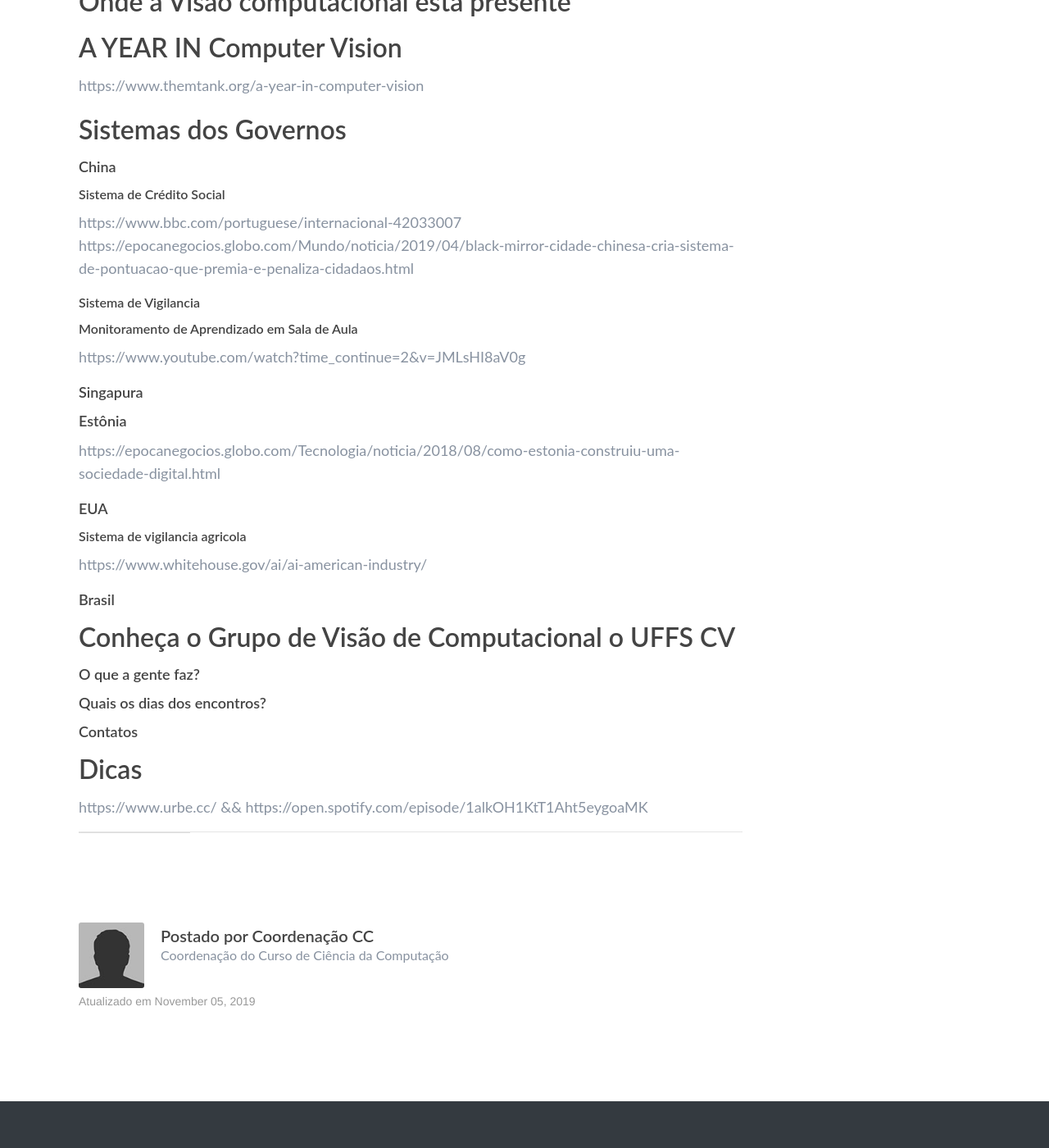
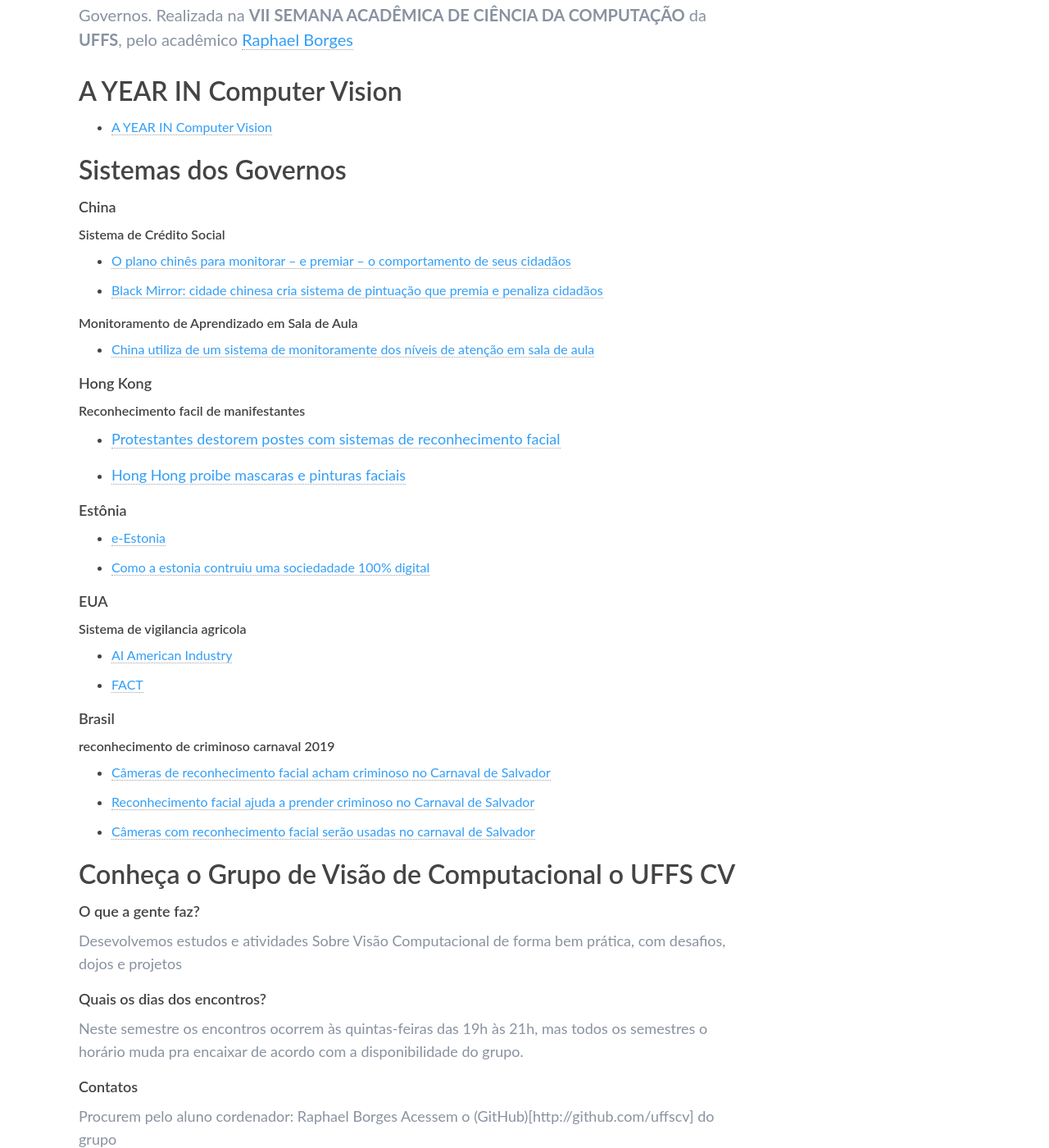
Before and after one commit to ccuffs/cc.uffs.edu.br, a Jekyll site: the page built from _posts/noticias/2019-11-05-links-palestra-visao-computacional-sacc.md, in a window 1280 px wide and 1400 px high, scrolled down 859 px. Shown: the whole window at 82% size. Built offline with Jekyll 4.4.1, drawn with Linux system fonts in a browser that asks for light colours; some of the changed text lies outside the part shown.

Commit message:
Links palestra

```diff
--- a/_posts/noticias/2019-11-05-links-palestra-visao-computacional-sacc.md
+++ b/_posts/noticias/2019-11-05-links-palestra-visao-computacional-sacc.md
@@ -11,38 +11,57 @@ image:
   feature: /images/posts/palestra-visao-computacional-sacc.jpg
 ---
 
-## Onde a Visão computacional esta presente
+Links e referências da palestra: Ferramentas de Visão Computacional utilizadas pelos Governos. Realizada na  **VII SEMANA ACADÊMICA DE CIÊNCIA DA COMPUTAÇÃO** da **UFFS**, pelo acadêmico [Raphael Borges](http://github.com/oraphaborges)
 
 ## A YEAR IN Computer Vision
-https://www.themtank.org/a-year-in-computer-vision
+- [A YEAR IN Computer Vision](https://www.themtank.org/a-year-in-computer-vision)
 
 ## Sistemas dos Governos
 
 ### China
 #### Sistema de Crédito Social
-https://www.bbc.com/portuguese/internacional-42033007
-https://epocanegocios.globo.com/Mundo/noticia/2019/04/black-mirror-cidade-chinesa-cria-sistema-de-pontuacao-que-premia-e-penaliza-cidadaos.html
-
-#### Sistema de Vigilancia
+- [O plano chinês para monitorar – e premiar – o comportamento de seus cidadãos](https://www.bbc.com/portuguese/internacional-42033007)
+- [Black Mirror: cidade chinesa cria sistema de pintuação que premia e penaliza cidadãos](https://epocanegocios.globo.com/Mundo/noticia/2019/04/black-mirror-cidade-chinesa-cria-sistema-de-pontuacao-que-premia-e-penaliza-cidadaos.html)
 
 #### Monitoramento de Aprendizado em Sala de Aula
-https://www.youtube.com/watch?time_continue=2&v=JMLsHI8aV0g
+- [China utiliza de um sistema de monitoramente dos níveis de atenção em sala de aula](ttps://www.youtube.com/watch?time_continue=2&v=JMLsHI8aV0g)
 
-### Singapura
+### Hong Kong
+#### Reconhecimento facil de manifestantes
+- [Protestantes destorem postes com sistemas de reconhecimento facial](https://canaltech.com.br/inteligencia-artificial/protestantes-de-hong-kong-destroem-postes-com-sistemas-de-reconhecimento-facial-147861/)
+
+- [Hong Hong proibe mascaras e pinturas faciais](https://gizmodo.uol.com.br/hong-kong-proibe-mascaras-pinturas-faciais-reconhecimento-facial)
 
 ### Estônia
-https://epocanegocios.globo.com/Tecnologia/noticia/2018/08/como-estonia-construiu-uma-sociedade-digital.html
+- [e-Estonia](https://e-estonia.com/)
+- [Como a estonia contruiu uma sociedadade 100% digital](https://epocanegocios.globo.com/Tecnologia/noticia/2018/08/como-estonia-construiu-uma-sociedade-digital.html)
+
 ### EUA
 #### Sistema de vigilancia agricola
-https://www.whitehouse.gov/ai/ai-american-industry/
+- [ AI American Industry](https://www.whitehouse.gov/ai/ai-american-industry/)
+- [FACT](https://nifa.usda.gov/program/fact)
 
 ### Brasil
+#### reconhecimento de criminoso carnaval 2019
+- [Câmeras de reconhecimento facial acham criminoso no Carnaval de Salvador](https://noticias.uol.com.br/cotidiano/ultimas-noticias/2019/03/05/cameras-de-reconhecimento-facial-acham-criminoso-no-carnaval-de-salvador.html)
+- [Reconhecimento facial ajuda a prender criminoso no Carnaval de Salvador](https://canaltech.com.br/seguranca/reconhecimento-facial-ajuda-a-prender-criminoso-no-carnaval-de-salvador-134189/)
+- [Câmeras com reconhecimento facial serão usadas no carnaval de Salvador](http://g1.globo.com/bahia/bahia-meio-dia/videos/t/edicoes/v/cameras-com-reconhecimento-facial-serao-usadas-no-carnaval-de-salvador/7409219/)
 
 
 ## Conheça o Grupo de Visão de Computacional o UFFS CV
 ### O que a gente faz?
+Desevolvemos estudos e atividades Sobre Visão Computacional de forma bem prática, com desafios, dojos e projetos
+
 ### Quais os dias dos encontros?
+Neste semestre os encontros ocorrem às quintas-feiras das 19h às 21h, mas todos os semestres o horário muda pra encaixar de acordo com a disponibilidade do grupo.
+
 ### Contatos
+Procurem pelo aluno cordenador: Raphael Borges
+Acessem o (GitHub)[http://github.com/uffscv] do grupo
 
 ## Dicas
-https://www.urbe.cc/ && https://open.spotify.com/episode/1alkOH1KtT1Aht5eygoaMK
+<iframe src="https://open.spotify.com/embed-podcast/episode/1alkOH1KtT1Aht5eygoaMK" width="100%" height="232" frameborder="0" allowtransparency="true" allow="encrypted-media"></iframe>
+
+<iframe width="560" height="315" src="https://www.youtube.com/embed/OLnRpiMepUw" frameborder="0" allow="accelerometer; autoplay; encrypted-media; gyroscope; picture-in-picture" allowfullscreen></iframe>
+
+<iframe width="560" height="315" src="https://www.youtube.com/embed/7tqJsms0viI" frameborder="0" allow="accelerometer; autoplay; encrypted-media; gyroscope; picture-in-picture" allowfullscreen></iframe>
```
Also changed, not shown: other parts of _posts/noticias/2019-11-05-links-palestra-visao-computacional-sacc.md (+1 -1 lines).
